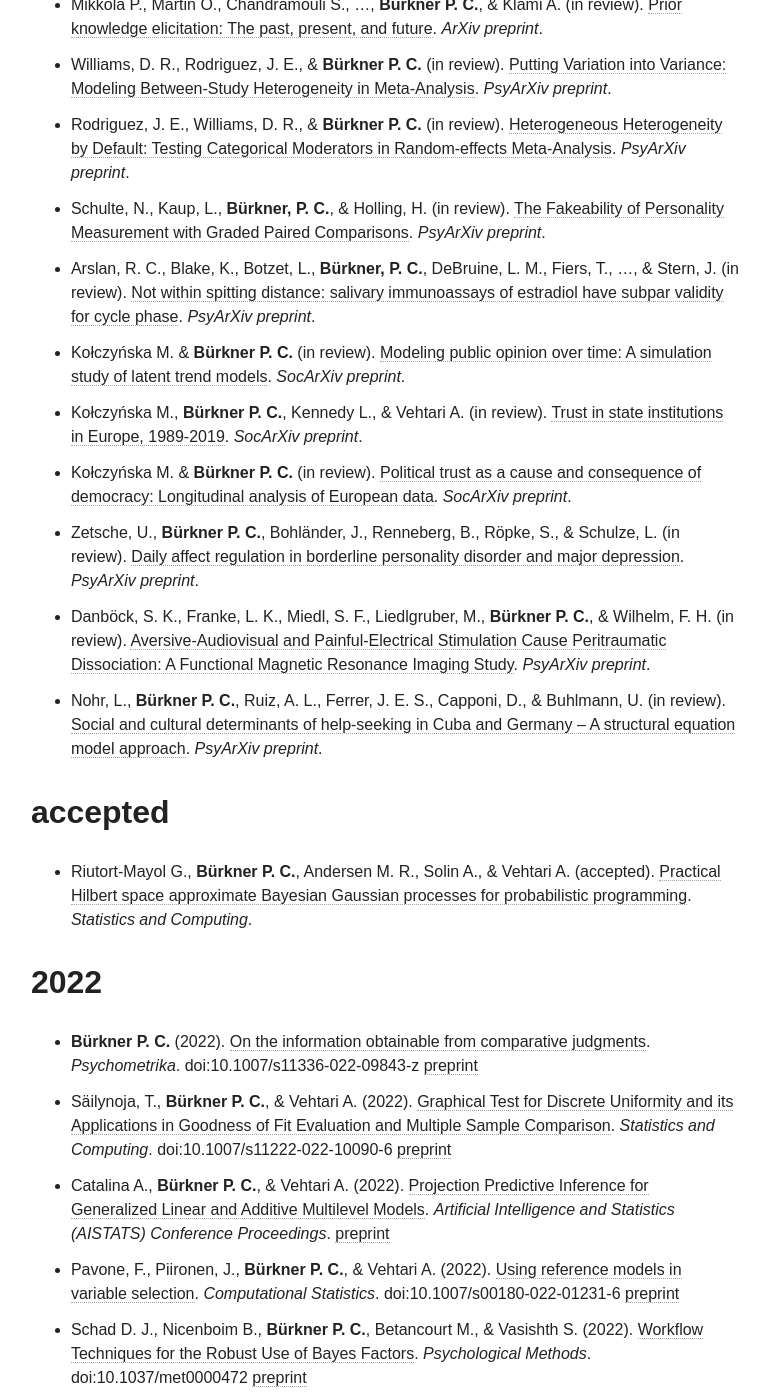
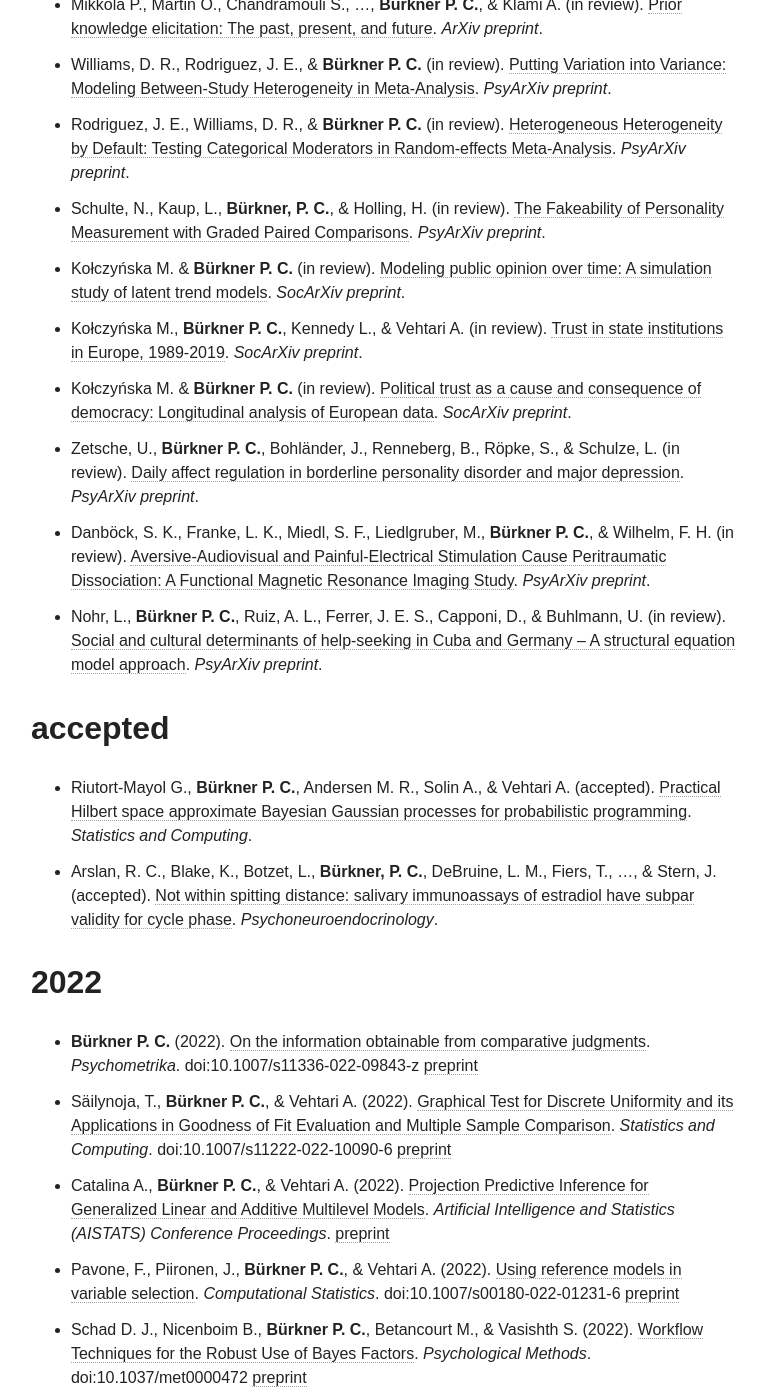
Before and after one commit to paul-buerkner/paul-buerkner.github.io, a Jekyll site: the page built from publications/index.md, in a window 1280 px wide and 1400 px high, scrolled down 1409 px. Shown: the whole window, without its empty margins (255-1024 px from the left). Built offline with Jekyll 4.4.1, drawn with Linux system fonts in a browser that asks for light colours; nearby versions of some CDN libraries; some of the changed lines change nothing that is shown.

Commit message:
move paper to accepted

```diff
--- a/publications/index.md
+++ b/publications/index.md
@@ -21,7 +21,6 @@
 * Williams, D. R., Rodriguez, J. E., & **Bürkner P. C.** (in review). [Putting Variation into Variance: Modeling Between-Study Heterogeneity in Meta-Analysis](https://psyarxiv.com/9vkqy/). *PsyArXiv preprint*.
 * Rodriguez, J. E., Williams, D. R., & **Bürkner P. C.** (in review). [Heterogeneous Heterogeneity by Default: Testing Categorical Moderators in Random-effects Meta-Analysis](https://psyarxiv.com/tqcka/). *PsyArXiv preprint*.
 * Schulte, N., Kaup, L., **Bürkner, P. C.**, & Holling, H. (in review). [The Fakeability of Personality Measurement with Graded Paired Comparisons](https://psyarxiv.com/bs7he/). *PsyArXiv preprint*.
-* Arslan, R. C., Blake, K., Botzet, L., **Bürkner, P. C.**, DeBruine, L. M., Fiers, T., ..., & Stern, J. (in review). [Not within spitting distance: salivary immunoassays of estradiol have subpar validity for cycle phase](https://psyarxiv.com/5r8mg/). *PsyArXiv preprint*.
 * Kołczyńska M. & **Bürkner P. C.** (in review). [Modeling public opinion over time: A simulation study of latent trend models](https://osf.io/preprints/socarxiv/gauvx/). *SocArXiv preprint*.
 * Kołczyńska M., **Bürkner P. C.**, Kennedy L., & Vehtari A. (in review). [Trust in state institutions in Europe, 1989-2019](https://osf.io/preprints/socarxiv/3v5g7/). *SocArXiv preprint*.
 * Kołczyńska M. & **Bürkner P. C.** (in review). [Political trust as a cause and consequence of democracy: Longitudinal analysis of European data](https://osf.io/preprints/socarxiv/79dth/). *SocArXiv preprint*.
@@ -32,6 +31,7 @@
 ## accepted
 
 * Riutort-Mayol G., **Bürkner P. C.**, Andersen M. R., Solin A., & Vehtari A. (accepted). [Practical Hilbert space approximate Bayesian Gaussian processes for probabilistic programming](http://arxiv.org/abs/2004.11408). *Statistics and Computing*.
+* Arslan, R. C., Blake, K., Botzet, L., **Bürkner, P. C.**, DeBruine, L. M., Fiers, T., ..., & Stern, J. (accepted). [Not within spitting distance: salivary immunoassays of estradiol have subpar validity for cycle phase](https://psyarxiv.com/5r8mg/). *Psychoneuroendocrinology*.
 
 ## 2022
 
```
